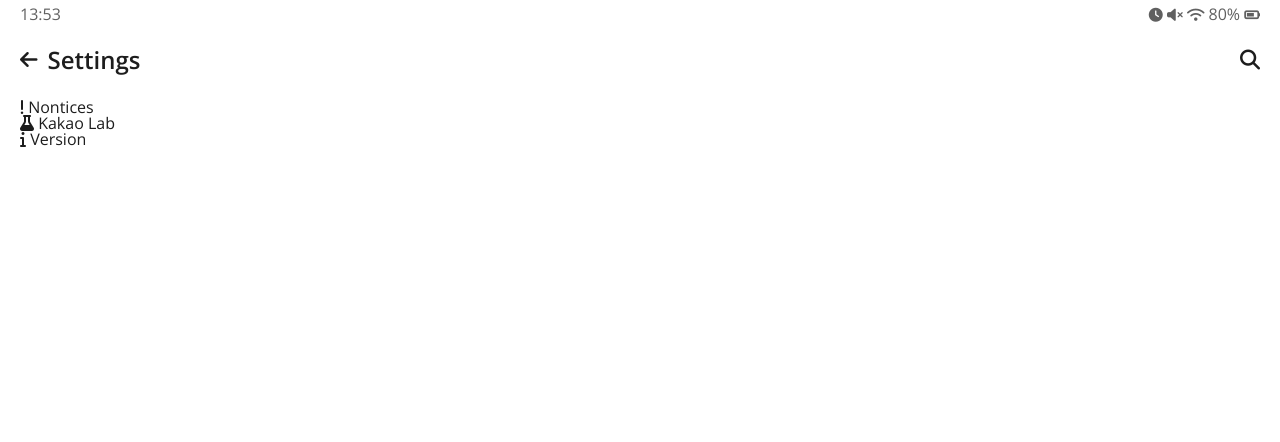
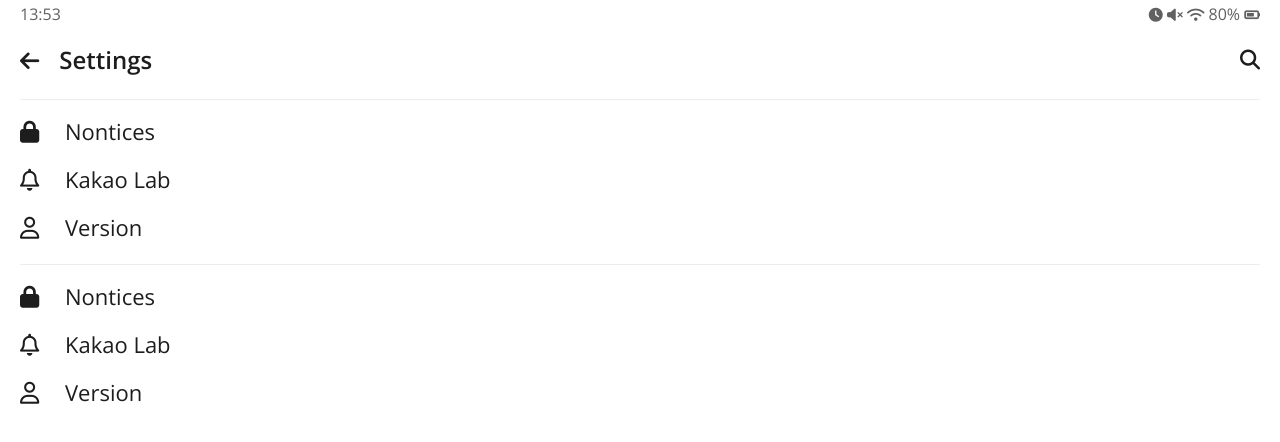
Before and after one commit to crosseyedbear95/kakao-clone, a plain HTML site: page settings.html in a window 1280 px wide. Shown: the top 442 px of the page. Drawn offline with nearby package versions, Linux system fonts and the light colour scheme.

Commit message:
#2.11 Settings Screen

```diff
--- a/css/header.css
+++ b/css/header.css
@@ -32,6 +32,6 @@
 }
 
 .header .header__back-btn {
-  font-size: 20px;
-  margin-right: 10px;
+  font-size: 22px;
+  margin-right: 20px;
 }
--- a/css/settings.css
+++ b/css/settings.css
@@ -1,3 +1,23 @@
 .settings {
   margin-top: 92px;
 }
+
+.settings .settings__section {
+  margin-top: 20px;
+  padding-top: 20px;
+  border-top: 1px solid #f1ecec;
+}
+
+.settings .settings__setting {
+  margin-bottom: 25px;
+}
+
+.settings .settings__icon {
+  margin-right: 20px;
+  font-size: 22px;
+}
+
+.settings .settings__title {
+  font-size: 22px;
+  font-weight: 300;
+}
--- a/css/styles.css
+++ b/css/styles.css
@@ -7,7 +7,7 @@
 @import "find.css";
 @import "more.css";
 @import "settings.css";
-@import url("https://fonts.googleapis.com/css2?family=Open+Sans:wght@400;600&display=swap");
+@import url("https://fonts.googleapis.com/css2?family=Open+Sans:wght@300;400;600&display=swap");
 
 * {
   box-sizing: border-box;
--- a/settings.html
+++ b/settings.html
@@ -41,21 +41,43 @@
         <ul class="settings__list">
           <li class="settings__setting">
             <span class="settings__icon">
-              <i class="fas fa-exclamation"></i>
+              <i class="fas fa-lock"></i> </span>
             </span>
-            <span class="setting__title">Nontices</span>
+            <span class="settings__title">Nontices</span>
           </li>
-          <li class="setting">
+          <li class="settings__setting">
             <span class="settings__icon">
-              <i class="fas fa-flask"></i>
+              <i class="far fa-bell"></i>
             </span>
-            <span class="setting__title">Kakao Lab</span>
+            <span class="settings__title">Kakao Lab</span>
           </li>
-          <li class="setting">
+          <li class="settings__setting">
             <span class="settings__icon">
-              <i class="fas fa-info"></i>
+              <i class="far fa-user"></i>
             </span>
-            <span class="setting__title">Version</span>
+            <span class="settings__title">Version</span>
+          </li>
+        </ul>
+      </section>
+      <section class="settings__section">
+        <ul class="settings__list">
+          <li class="settings__setting">
+            <span class="settings__icon">
+              <i class="fas fa-lock"></i> </span>
+            </span>
+            <span class="settings__title">Nontices</span>
+          </li>
+          <li class="settings__setting">
+            <span class="settings__icon">
+              <i class="far fa-bell"></i>
+            </span>
+            <span class="settings__title">Kakao Lab</span>
+          </li>
+          <li class="settings__setting">
+            <span class="settings__icon">
+              <i class="far fa-user"></i>
+            </span>
+            <span class="settings__title">Version</span>
           </li>
         </ul>
       </section>
```
